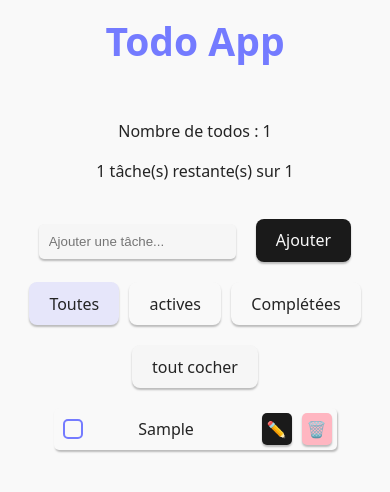
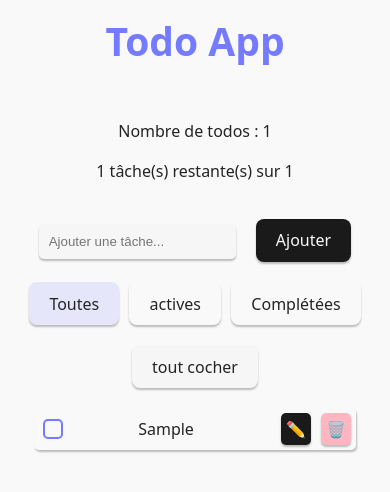
Before and after one commit to YannG75/TodoApp-React, a React (Vite) app: page / in a window 390 px wide. Both pictures are taken after typing "Sample" into the empty fields and a click on the button "Ajouter". Shown: the top 492 px of the page. Built offline with nearby package versions, Linux system fonts and the light colour scheme.

Commit message:
Adjust responsive `.todo` width for better mobile view

```diff
--- a/src/App.css
+++ b/src/App.css
@@ -104,7 +104,7 @@ input[type="checkbox"]:checked:before {
 @media (max-width: 600px) {
 
     .todo {
-        width: 70vw;
+        width: 80vw;
     }
 
 
```
